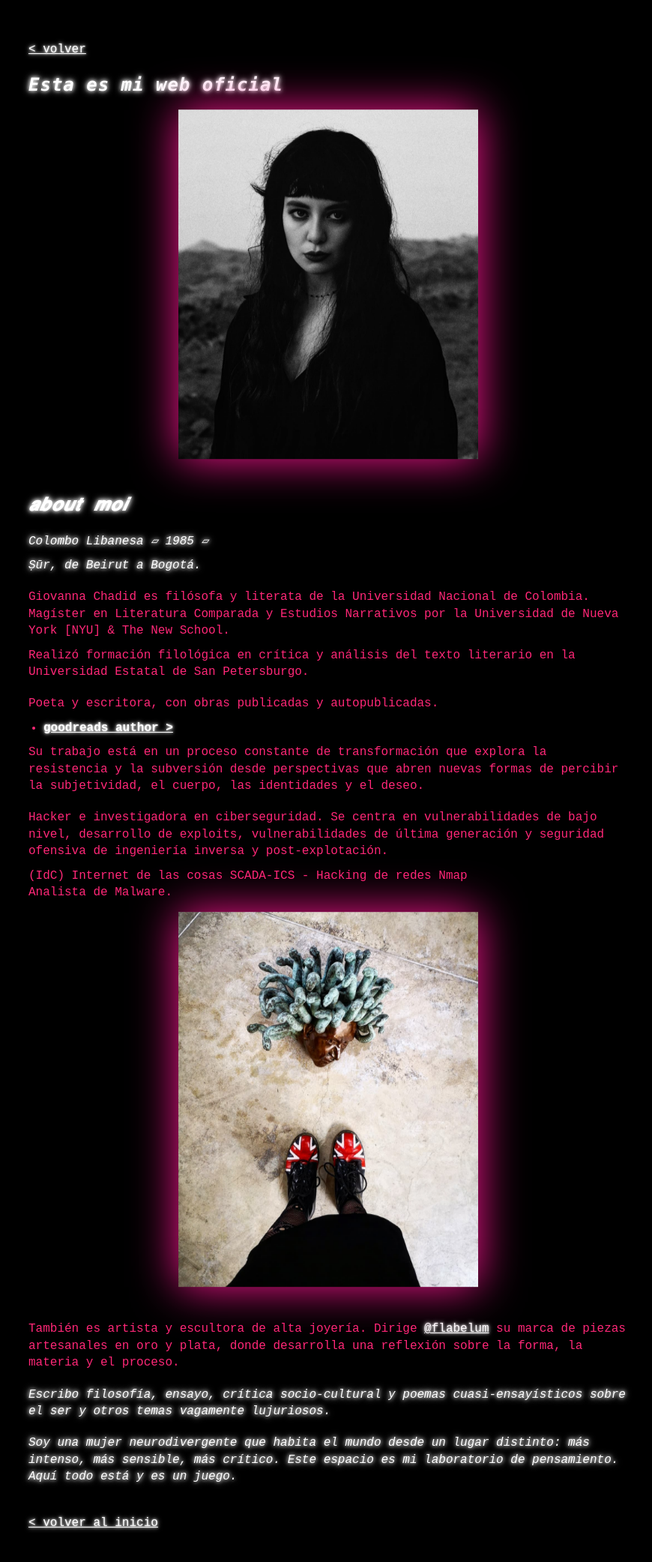
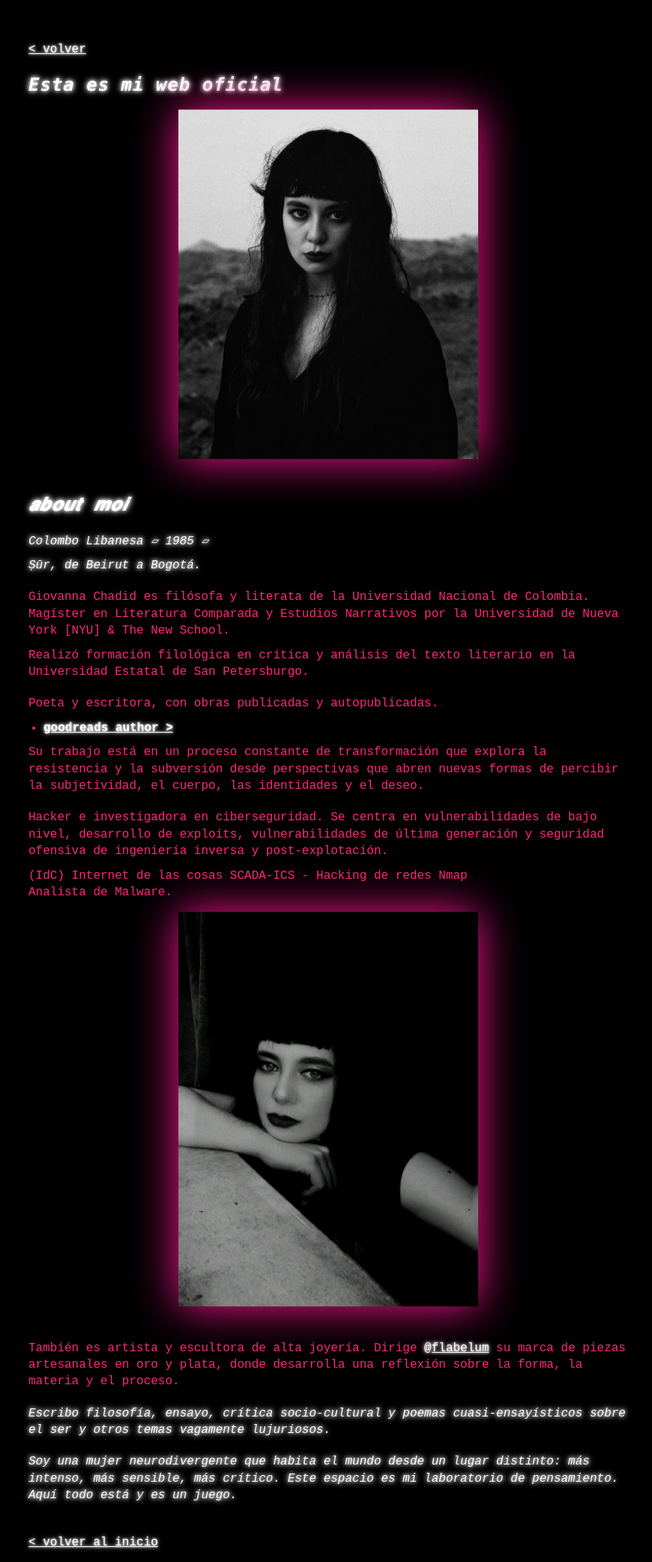
Before and after one commit to medusahra/medusahra.github.io, a Jekyll site: the page built from _posts/2025-11-14-whoami.md, in a window 1280 px wide. Shown: the whole page at 75% size, without its empty margins (202-1072 px from the left). Built offline with Jekyll 4.4.1, drawn with Linux system fonts in a browser that asks for light colours; before the commit the page ends 2058 px from its top, so only the background shows below that.

Commit message:
Update 2025-11-14-whoami.md

```diff
--- a/_posts/2025-11-14-whoami.md
+++ b/_posts/2025-11-14-whoami.md
@@ -38,7 +38,7 @@ ingeniería inversa y post-explotación.
 SCADA-ICS - Hacking de redes Nmap <br>
 Analista de Malware.
 <div style="margin: 20px 0;"></div>
-<img src="/assets/gigimedusahra.jpg" alt="gigimedusa" style="max-width: 90%; width: 400px; display: block; margin: 30px auto; filter: drop-shadow(0 0 30px #ff1493);">
+<img src="/assets/gigichadid3.5.jpg" alt="gigimedusa" style="max-width: 90%; width: 400px; display: block; margin: 30px auto; filter: drop-shadow(0 0 30px #ff1493);">
 <div style="margin: 20px 0;"></div>
 También es artista y escultora de alta joyería. Dirige <a href="https://www.instagram.com/flabelum/" target="_blank">@flabelum</a> su marca de piezas artesanales
 en oro y plata, donde desarrolla una reflexión sobre la forma, la materia y el proceso.
```
